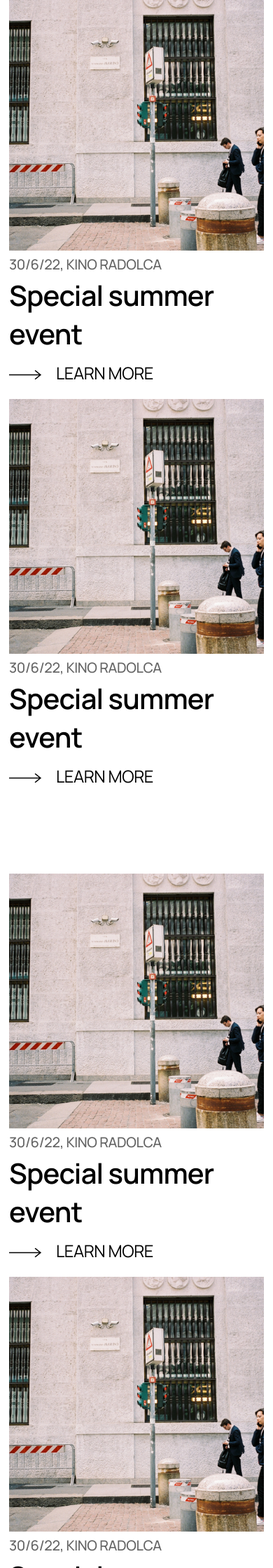
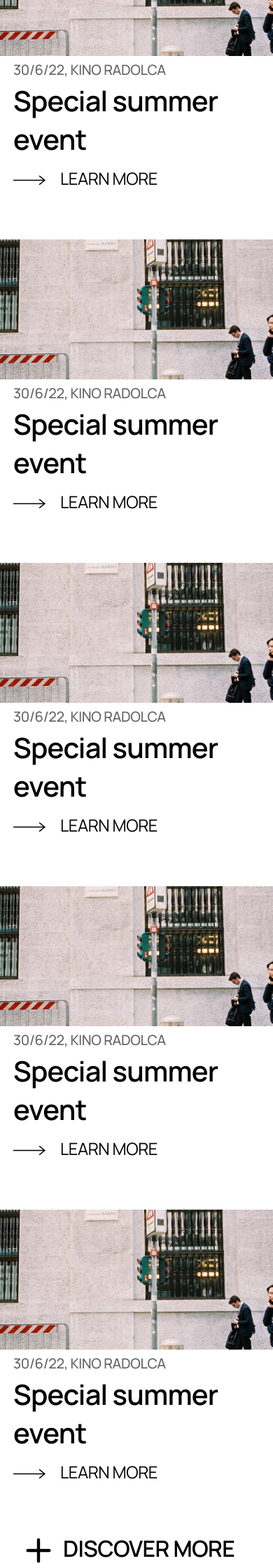
Before and after one commit to copandrej/kinoklub, a PHP site: page /events.html in a window 390 px wide. Shown: the part 840-3080 px from the top of the page at 70% size. Run offline with PHP 8.4, Linux system fonts and the light colour scheme; some libraries are stand-ins or nearby versions; some web fonts are replaced.

Commit message:
more things fixed, more things broken

```diff
--- a/events.html
+++ b/events.html
@@ -84,49 +84,102 @@
         <div class="row event-cards">
             <div class="col-md-4">
                 <img src="img/Rectangle 82evet1.png" class="event-img">
-                <span>30/6/22, KINO RADOLCA</span>
-                <h4>Special summer event</h4>
-                <a class="notes-link" style="position: relative;" href="normal.html"><img src="img/Vectorvec.svg">LEARN
-                    MORE</a>
+                <div>
+                    <span>30/6/22, KINO RADOLCA</span>
+                    <h4>Special summer event</h4>
+                    <a class="notes-link" style="position: relative;" href="normal.html"><img src="img/Vectorvec.svg">LEARN
+                        MORE</a>
+                </div>
             </div>
 
             <div class="col-md-4">
                 <img src="img/Rectangle 82evet1.png" class="event-img">
-                <span>30/6/22, KINO RADOLCA</span>
-                <h4>Special summer event</h4>
-                <a class="notes-link" style="position: relative;" href="normal.html"><img src="img/Vectorvec.svg">LEARN
-                    MORE</a>
+                <div>
+                    <span>30/6/22, KINO RADOLCA</span>
+                    <h4>Special summer event</h4>
+                    <a class="notes-link" style="position: relative;" href="normal.html"><img src="img/Vectorvec.svg">LEARN
+                        MORE</a>
+                </div>
             </div>
 
             <div class="col-md-4">
                 <img src="img/Rectangle 82evet1.png" class="event-img">
-                <span>30/6/22, KINO RADOLCA</span>
-                <h4>Special summer event</h4>
-                <a class="notes-link" style="position: relative;" href="normal.html"><img src="img/Vectorvec.svg">LEARN
-                    MORE</a>
+                <div>
+                    <span>30/6/22, KINO RADOLCA</span>
+                    <h4>Special summer event</h4>
+                    <a class="notes-link" style="position: relative;" href="normal.html"><img src="img/Vectorvec.svg">LEARN
+                        MORE</a>
+                </div>
+            </div>
+            <div class="col-md-4">
+                <img src="img/Rectangle 82evet1.png" class="event-img">
+                <div>
+                    <span>30/6/22, KINO RADOLCA</span>
+                    <h4>Special summer event</h4>
+                    <a class="notes-link" style="position: relative;" href="normal.html"><img src="img/Vectorvec.svg">LEARN
+                        MORE</a>
+                </div>
             </div>
 
+            <div class="col-md-4">
+                <img src="img/Rectangle 82evet1.png" class="event-img">
+                <div>
+                    <span>30/6/22, KINO RADOLCA</span>
+                    <h4>Special summer event</h4>
+                    <a class="notes-link" style="position: relative;" href="normal.html"><img src="img/Vectorvec.svg">LEARN
+                        MORE</a>
+                </div>
+            </div>
+
+            <div class="col-md-4">
+                <img src="img/Rectangle 82evet1.png" class="event-img">
+                <div>
+                    <span>30/6/22, KINO RADOLCA</span>
+                    <h4>Special summer event</h4>
+                    <a class="notes-link" style="position: relative;" href="normal.html"><img src="img/Vectorvec.svg">LEARN
+                        MORE</a>
+                </div>
+            </div>
+
+
         </div>
-
+        <!--
         <div class="row event-cards">
             <div class="col-md-4">
                 <img src="img/Rectangle 82evet1.png" class="event-img">
-                <span>30/6/22, KINO RADOLCA</span>
-                <h4>Special summer event</h4>
-                <a class="notes-link" style="position: relative;" href="normal.html"><img src="img/Vectorvec.svg">LEARN
-                    MORE</a>
+                <div>
+                    <span>30/6/22, KINO RADOLCA</span>
+                    <h4>Special summer event</h4>
+                    <a class="notes-link" style="position: relative;" href="normal.html"><img src="img/Vectorvec.svg">LEARN
+                        MORE</a>
+                </div>
             </div>
             <div class="col-md-4">
                 <img src="img/Rectangle 82evet1.png" class="event-img">
-                <span>30/6/22, KINO RADOLCA</span>
-                <h4>Special summer event</h4>
-                <a class="notes-link" style="position: relative;" href="normal.html"><img src="img/Vectorvec.svg">LEARN
-                    MORE</a>
+                <div>
+                    <span>30/6/22, KINO RADOLCA</span>
+                    <h4>Special summer event</h4>
+                    <a class="notes-link" style="position: relative;" href="normal.html"><img src="img/Vectorvec.svg">LEARN
+                        MORE</a>
+                </div>
+            </div>
+            <div class="col-md-4">
+                <img src="img/Rectangle 82evet1.png" class="event-img">
+                <div>
+                    <span>30/6/22, KINO RADOLCA</span>
+                    <h4>Special summer event</h4>
+                    <a class="notes-link" style="position: relative;" href="normal.html"><img src="img/Vectorvec.svg">LEARN
+                        MORE</a>
+                </div>
             </div>
         </div>
+        -->
+
 
     </div>
-
+    <div class="discover">
+        <a href="#"><img style="width:70px;" src="img/plus.svg">DISCOVER MORE</a>
+    </div>
     <!-- footer -->
     <footer class="row gen-leg">
         <div class="col-md-2 contact desktop-footer">
@@ -135,7 +188,8 @@
             <a target="_blank" href="mailto:info@kinoklub.si">info@kinoklub.si</a>
             <a target="_blank" href="tel:(+386) 41 677 889">(+386) 41 677 889</a>
             <a target="_blank" href="tel:(+386) 41 677 889">(+386) 41 677 889</a>
-            <a>Cesta svobode 12a, 4260 Bled</a>
+            <a target="_blank" href="https://goo.gl/maps/pvb5CryXmS3NckNF9">Cesta svobode 12a, 4260 Bled</a>
+
         </div>
         <div class="col-md-1 socials desktop-footer">
             <p>FOLLOW</p>
@@ -152,6 +206,7 @@
             <span>Kino Klub is a project of Aspekt Institute. ©2022</span>
 
         </div>
+
     <!---mobile footer-->
         <div class="more mobile-footer">
             <form>
@@ -171,11 +226,14 @@
             <a target="_blank" href="mailto:info@kinoklub.si">info@kinoklub.si</a>
             <a target="_blank" href="tel:(+386) 41 677 889">(+386) 41 677 889</a>
             <a target="_blank" href="tel:(+386) 41 677 889">(+386) 41 677 889</a>
-            <a>Cesta svobode 12a, 4260 Bled</a>
+            <a target="_blank" href="https://goo.gl/maps/pvb5CryXmS3NckNF9">Cesta svobode 12a, 4260 Bled</a>
+
             <p class="leg-leg">Kino Klub is a project of Aspekt Institute. ©2022</p>
         </div>
+
 </footer>
 <script src="js/script.js"></script>
+<script src="js/fade-out.js"></script>
 </body>
 
 </html>
--- a/normal.html
+++ b/normal.html
@@ -114,7 +114,8 @@
         <a target="_blank" href="mailto:info@kinoklub.si">info@kinoklub.si</a>
         <a target="_blank" href="tel:(+386) 41 677 889">(+386) 41 677 889</a>
         <a target="_blank" href="tel:(+386) 41 677 889">(+386) 41 677 889</a>
-        <a>Cesta svobode 12a, 4260 Bled</a>
+        <a target="_blank" href="https://goo.gl/maps/pvb5CryXmS3NckNF9">Cesta svobode 12a, 4260 Bled</a>
+
     </div>
     <div class="col-md-1 socials desktop-footer">
         <p>FOLLOW</p>
@@ -150,7 +151,8 @@
         <a target="_blank" href="mailto:info@kinoklub.si">info@kinoklub.si</a>
         <a target="_blank" href="tel:(+386) 41 677 889">(+386) 41 677 889</a>
         <a target="_blank" href="tel:(+386) 41 677 889">(+386) 41 677 889</a>
-        <a>Cesta svobode 12a, 4260 Bled</a>
+        <a target="_blank" href="https://goo.gl/maps/pvb5CryXmS3NckNF9">Cesta svobode 12a, 4260 Bled</a>
+
         <p class="leg-leg">Kino Klub is a project of Aspekt Institute. ©2022</p>
     </div>
 </footer>
--- a/style/events.css
+++ b/style/events.css
@@ -23,10 +23,20 @@
 }
 
 .event-cards {
-    padding-top: 62px;
+    padding-top: 12px;
     padding-bottom: 40px;
 }
+/*center .event-img*/
+.event-cards .col-md-4 {
+    padding-top: 50px;
+    padding-right: 0px;
+    padding-left: 0px;
+}
 
+.event-cards div div {
+    margin-left: 24px;
+    margin-right: 50px;
+}
 .event-cards span {
     font-family: 'Manrope-500';
     font-style: normal;
@@ -59,6 +69,16 @@
     padding-right: 110px;
 }
 
+/*custom mobile selection*/
+.form-select {
+    margin-top: 37px;
+    margin-bottom: 37px;
+
+    display: none;
+    border: solid black 1px;
+    border-radius: 0;
+}
+
 @media only screen and (max-width: 1150px) {
 
     .events-jumbo {
@@ -68,7 +88,12 @@
 }
 
 @media only screen and (max-width: 850px) {
-
+    .config {
+        display: none
+    }
+    .form-select {
+        display: block;
+    }
     .events-jumbo {
         padding-left: 13px;
         padding-right: 13px;
@@ -82,7 +107,8 @@
 }
 @media only screen and (max-width: 800px) {
     .event-img {
-        width: 100% !important;
-        height: auto;
+        width: 100%;
+        height: 200px;
+        object-fit: cover;
     }
 }
--- a/style/landing.css
+++ b/style/landing.css
@@ -62,6 +62,7 @@
 .note-img {
     width: 990px;
     height: 600px;
+    object-fit: cover;
 }
 
 .category {
@@ -126,8 +127,9 @@
 
 @media only screen and (max-width: 800px) {
     .note-img {
-        width: 100%;
-        height: auto;
+        width: 350px;
+        height: 350px;
+        object-fit: cover;
     }
     .title {
         font-size: 40px!important;
--- a/style/style.css
+++ b/style/style.css
@@ -1,6 +1,6 @@
 /*FRONTEND TODO:
 1. EN/SL buttons -- DONE
-2. Fix bg image inconsictency in notes page  -- DONE
+2. Fix bg image inconsictency in s page  -- DONE
 3  Add search icon to navbar for the sake of it -- DONE
 4. Fix footer styling -- DONE
 5. Fix mobile cards at events and notes pages
@@ -293,6 +293,77 @@ h3 {
     font-size: 56px;
     line-height: 76px;
     letter-spacing: -0.06em;
+}
+
+.config {
+    margin-left: 40px;
+    margin-right: 40px;
+    margin-top: 54px;
+    border-bottom: 1px solid rgba(0, 0, 0, .6);
+    padding-bottom: 45px;
+}
+
+.config span {
+    padding-right: 50px;
+    border-right: solid 1px rgba(0, 0, 0, .6);
+    font-family: 'Manrope-500';
+    font-style: normal;
+    font-weight: 500;
+    font-size: 27px;
+    line-height: 115.6%;
+/* or 31px */
+
+letter-spacing: -0.02em;
+
+color: #000000;
+
+opacity: 0.6;
+}
+
+.conf-meni-item {
+    text-decoration: none;
+    margin-left: 50px;
+
+    font-family: 'Manrope-500';
+    font-style: normal;
+    font-weight: 500;
+    font-size: 27px;
+    line-height: 115.6%;
+    /* or 31px */
+
+    letter-spacing: -0.02em;
+
+    color: #000000;
+}
+
+.conf-meni-item:hover {
+    color: #000000;
+    border-bottom: solid 1px;
+}
+
+.discover {
+    margin-left: 57px;
+    margin-bottom: 80px;
+}
+.discover a {
+    padding-left: 20px;
+    font-family: 'Manrope-600';
+    text-decoration: none;
+    font-style: normal;
+    font-weight: 600;
+    font-size: 32px;
+    line-height: 44px;
+    /* identical to box height */
+
+    letter-spacing: -0.02em;
+
+    color: #000000;
+
+}
+
+.discover a:hover {
+    color: #535353;
+    text-decoration: none;
 }
 
 /*some general footer style -> now can be combined because everywhere the same footer*/
@@ -635,6 +706,23 @@ video {
         overflow-x: hidden;
     }
 
+    .discover {
+        margin-left: 0px;
+        margin-bottom: 63px;
+    }
+    .discover a {
+
+        font-family: 'Manrope-600';
+        font-style: normal;
+        font-weight: 600;
+        font-size: 32px;
+        line-height: 44px;
+        /* identical to box height */
+
+        letter-spacing: -0.02em;
+
+        color: #000000;
+}
     /*footer*/
     .desktop-footer {
         display: none!important;
```
Also changed, not shown: TODO.md (+5 -4 lines), index.html (+5 -2 lines), js/fade-out.js (added, +40 -0 lines), js/script.js (+0 -36 lines), notes.html (+23 -4 lines), img/plus.svg (added).
